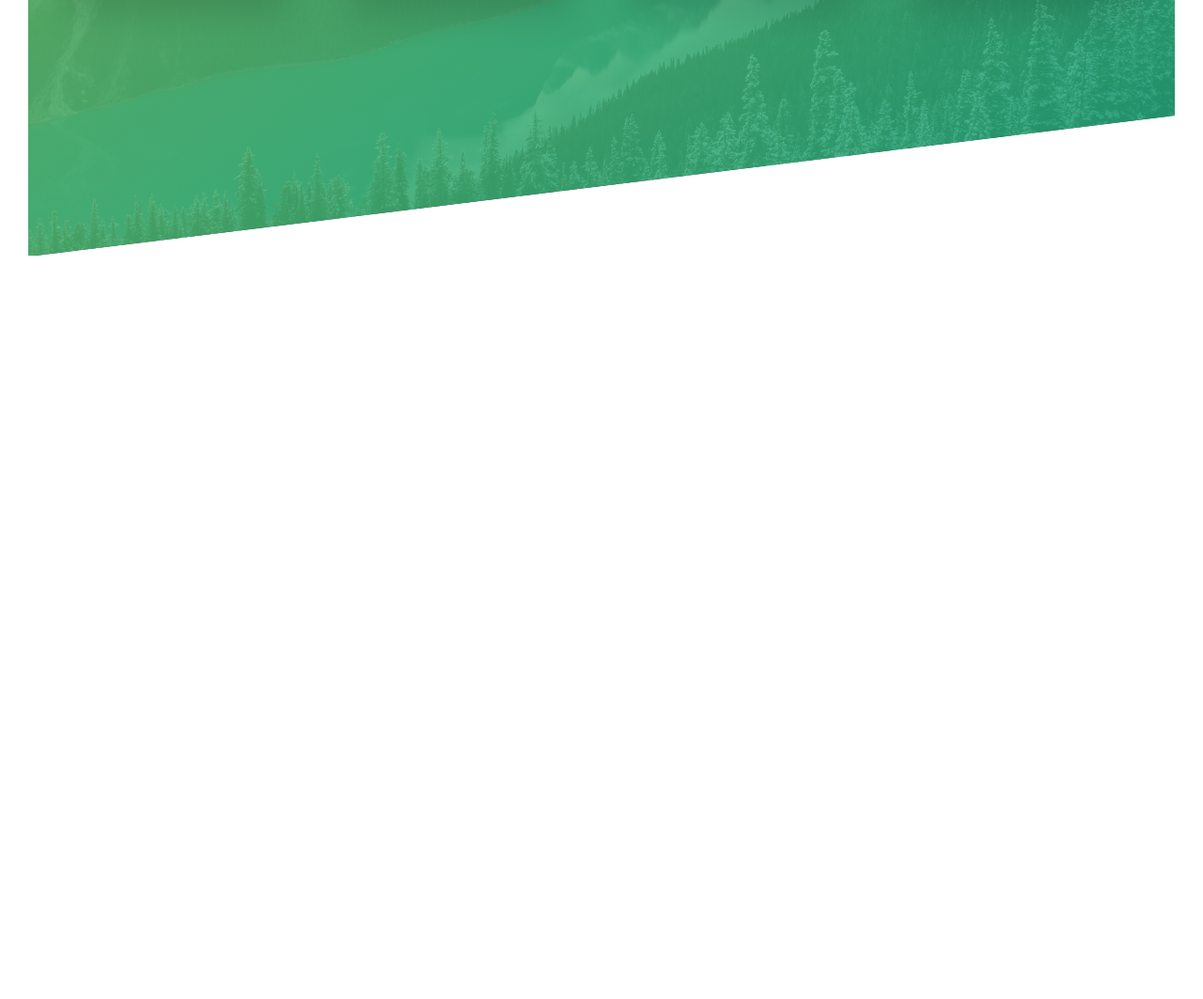
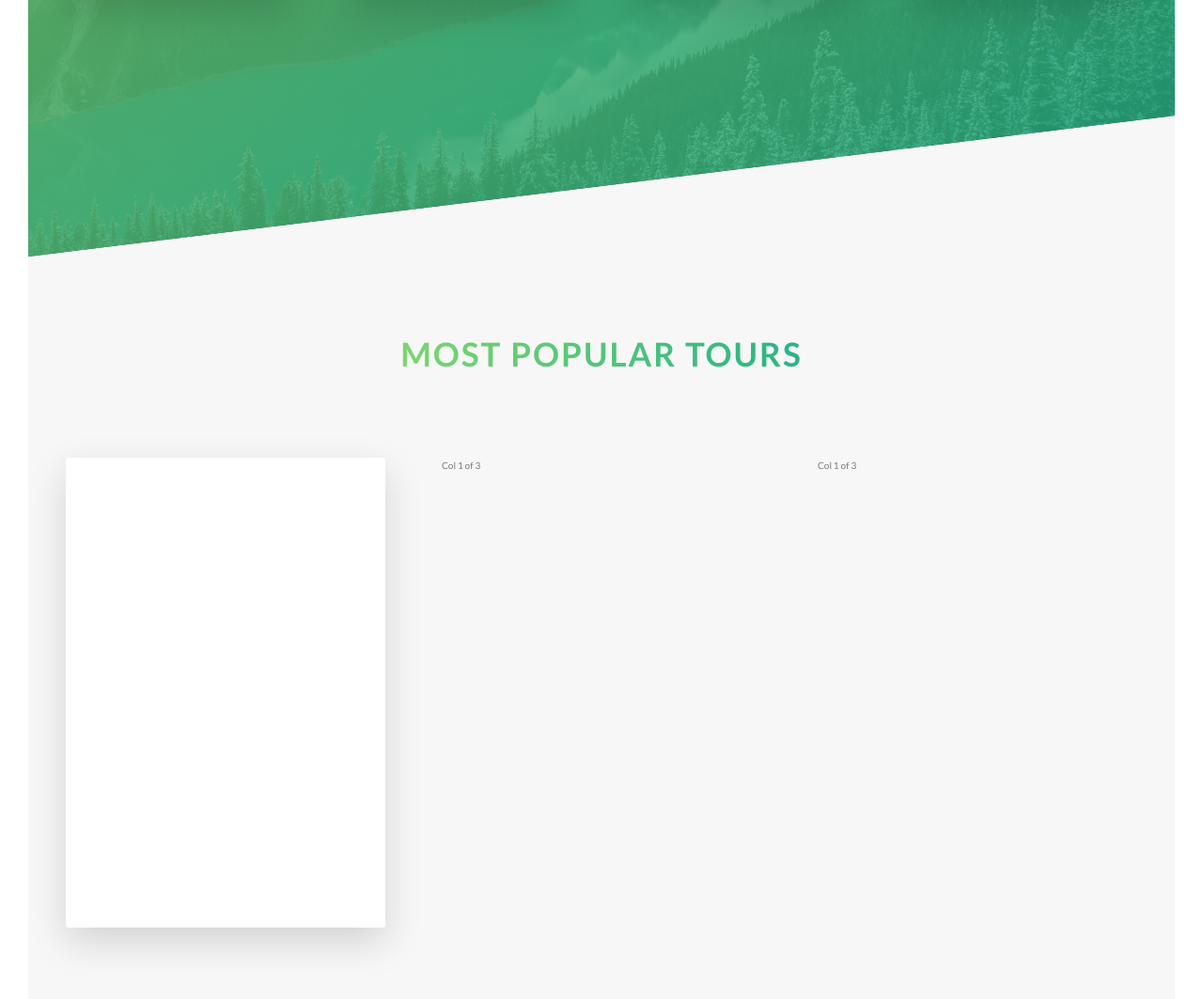
Before and after one commit to antnnks/starterp, a website: page index.html in a window 1280 px wide. Shown: the part 2095-3158 px from the top of the page at 94% size. Before the commit the page ends 2367 px from the top, so only its background shows below. Drawn offline with Linux system fonts and the light colour scheme.

Commit message:
added Tour section-1

```diff
--- a/index.html
+++ b/index.html
@@ -83,7 +83,8 @@
                             <i class="feature-box__icon icon-basic-world"></i>
                             <h3 class="heading-tertiary u-margin-bottom-small">Explore the World</h3>
                             <p class="feature-box__text">
-                            Lorem ipsum dolor sit amet consectetur adipisicing elit.Quae incidunt ipsum id voluptatesconsequuntur similique pariatur quasi
+                                Lorem ipsum dolor sit amet consectetur adipisicing elit.Quae incidunt ipsum id
+                                voluptatesconsequuntur similique pariatur quasi
                             </p>
                         </div>
                     </div>
@@ -93,7 +94,8 @@
                             <i class="feature-box__icon icon-basic-compass"></i>
                             <h3 class="heading-tertiary u-margin-bottom-small">Meet Nature</h3>
                             <p class="feature-box__text">
-                                Lorem ipsum dolor sit amet consectetur adipisicing elit.Quae incidunt ipsum id voluptatesconsequuntur similique pariatur quasi
+                                Lorem ipsum dolor sit amet consectetur adipisicing elit.Quae incidunt ipsum id
+                                voluptatesconsequuntur similique pariatur quasi
                             </p>
                         </div>
                     </div>
@@ -103,7 +105,8 @@
                             <i class="feature-box__icon icon-basic-map"></i>
                             <h3 class="heading-tertiary u-margin-bottom-small">Find your way</h3>
                             <p class="feature-box__text">
-                                    Lorem ipsum dolor sit amet consectetur adipisicing elit.Quae incidunt ipsum id voluptatesconsequuntur similique pariatur quasi
+                                Lorem ipsum dolor sit amet consectetur adipisicing elit.Quae incidunt ipsum id
+                                voluptatesconsequuntur similique pariatur quasi
                             </p>
                         </div>
                     </div>
@@ -113,13 +116,39 @@
                             <i class="feature-box__icon icon-basic-heart"></i>
                             <h3 class="heading-tertiary u-margin-bottom-small">Live a healthier life</h3>
                             <p class="feature-box__text">
-                                        Lorem ipsum dolor sit amet consectetur adipisicing elit.Quae incidunt ipsum id voluptatesconsequuntur similique pariatur quasi
+                                Lorem ipsum dolor sit amet consectetur adipisicing elit.Quae incidunt ipsum id
+                                voluptatesconsequuntur similique pariatur quasi
                             </p>
                         </div>
                     </div>
                 </div>
+            </section>
 
+            <section class="section-tours">
+                <div class="u-center-text u-margin-bottom-big">
+                    <h2 class="heading-secondary">
+                        Most popular tours
+                    </h2>
+                </div>
 
+                <div class="row">
+                    <div class="col-1-of-3">
+                        <div class="card">
+                            <div class="card__side card__side--front">
+                                FRONT
+                            </div>
+                            <div class="card__side card__side--back card__side--back-1">
+                                BACK
+                            </div>
+                        </div>
+                    </div>
+                    <div class="col-1-of-3">
+                        Col 1 of 3
+                    </div>
+                    <div class="col-1-of-3">
+                        Col 1 of 3
+                    </div>
+                </div>
             </section>
         </main>
 
--- a/sass/abstracts/_variables.scss
+++ b/sass/abstracts/_variables.scss
@@ -2,6 +2,12 @@
 $color-primary: #55c57a;
 $color-primary-light: #7ed56f;
 $color-primary-dark: #28b485;
+
+$color-secondary-light: #ff8900;
+$color-secondary-dark: #ff7738;
+
+$color-tertiary-light: #2998ff;
+$color-tertiary-dark: #5643fa;
 
 $color-grey-light-1: #f7f7f7;
 
@@ -16,3 +22,5 @@ $default-font-size: 1.6rem;
 $grid-width: 114rem;
 $gutter-vertical: 8rem;
 $gutter-horizontal: 6rem;
+
+// $shadow rgba($color-black, .15);
--- /dev/null
+++ b/sass/components/_card.scss
@@ -0,0 +1,42 @@
+.card {
+    perspective: 150rem;
+    -moz-perspective: 150rem;
+    position: relative;
+    height: 50rem;
+
+    &__side {
+        color: white;
+        font-size: 2rem;
+
+        height: 50rem;
+        transition: all .8s ease;
+        position: absolute;
+        top: 0;
+        left: 0;
+        width: 100%;
+        backface-visibility: hidden;
+        border-radius: 3px;
+        box-shadow: 0 1.5rem 4rem rgba($color-black, .15);
+
+        &--front {
+            background-color: $color-white;
+        }
+
+        &--back {
+            transform: rotateY(180deg);
+
+            &-1 {
+                background-image: linear-gradient(to right bottom, $color-secondary-light, $color-secondary-dark);
+
+            }
+        }
+    }
+
+    &:hover &__side--front {
+        transform: rotateY(180deg);
+    }
+
+    &:hover &__side--back {
+        transform: rotateY(0deg);
+    }
+}
--- a/sass/main.scss
+++ b/sass/main.scss
@@ -8,6 +8,7 @@
 @import "base/utilities";
 
 @import "components/btn";
+@import "components/card";
 @import "components/composition";
 @import "components/feature-box";
 
--- a/sass/pages/_home.scss
+++ b/sass/pages/_home.scss
@@ -20,3 +20,9 @@
     }
 
 }
+
+.section-tours {
+    background-color: $color-grey-light-1;
+    padding: 25rem 0 50rem 0;
+    margin-top: -10rem;
+}
```
Also changed, not shown: css/style.css. Lines whose indentation alone changed are shown as unchanged.
